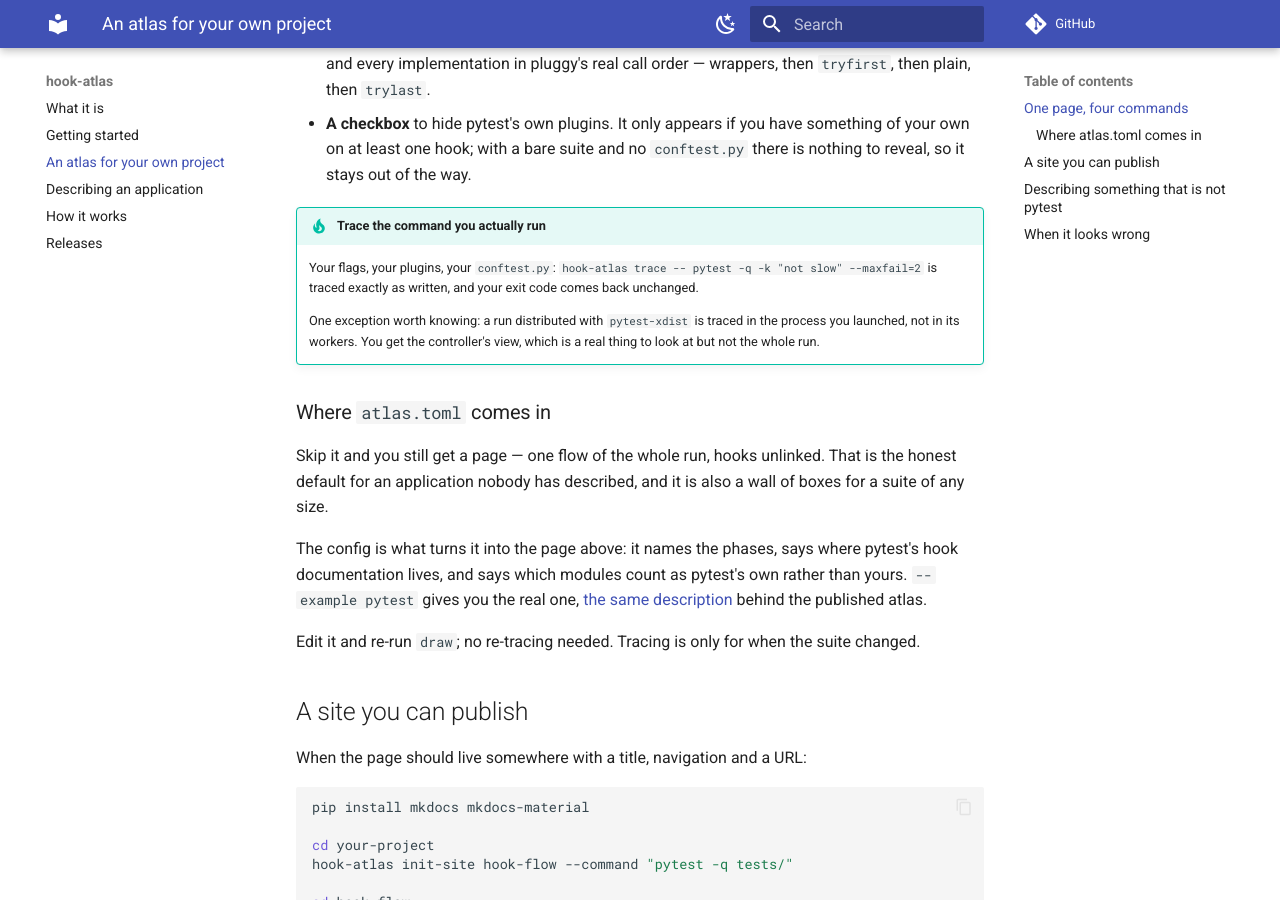
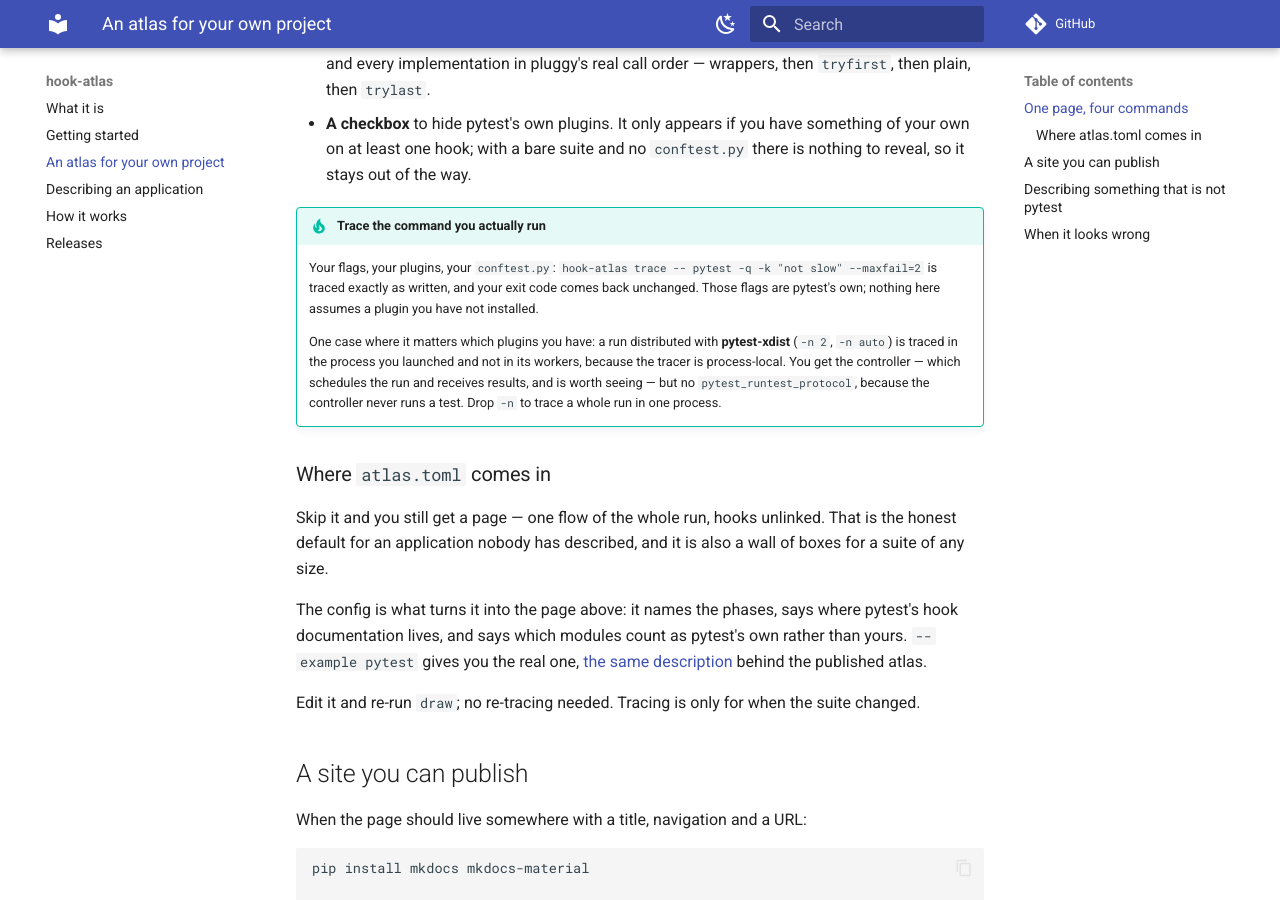
Before and after one commit to zy1o/hook-atlas, an MkDocs documentation site: the page built from docs/your-own-atlas.md, in a window 1280 px wide and 900 px high, scrolled down 727 px. Built offline with MkDocs 1.6.1 and Material for MkDocs 9.7.7, drawn with Linux system fonts in a browser that asks for light colours; comment, search, counter and statistics services are not loaded.

Commit message:
Assume no plugins in the examples, and enforce it
Every command in the documentation now runs against a bare pytest. It mostly
did already - `-q`, `-k`, `--lf`, `--maxfail` are pytest's own - but nothing
said so and nothing stopped it drifting, and the examples are there to be
pasted. A flag from a plugin the reader does not have fails in a way that looks
like our bug rather than a missing dependency.

pytest-xdist stays, named, because what it does to a trace is worth knowing:
the tracer is process-local, so `-n 2` traces the controller and not its
workers. You get the scheduling and no run-test protocol, since the controller
never runs a test. Said plainly, with the remedy - drop `-n`.

tests/test_docs.py now fails if a known plugin flag appears on a page without
its plugin named. Checked by adding `--timeout=60` to a page and watching it
fail with both the flag and the distribution that provides it.

Co-Authored-By: Claude Opus 5 <noreply@anthropic.com>

```diff
--- a/docs/your-own-atlas.md
+++ b/docs/your-own-atlas.md
@@ -38,11 +38,15 @@ What you get:
 
     Your flags, your plugins, your `conftest.py`:
     `hook-atlas trace -- pytest -q -k "not slow" --maxfail=2` is traced exactly
-    as written, and your exit code comes back unchanged.
+    as written, and your exit code comes back unchanged. Those flags are
+    pytest's own; nothing here assumes a plugin you have not installed.
 
-    One exception worth knowing: a run distributed with `pytest-xdist` is traced
-    in the process you launched, not in its workers. You get the controller's
-    view, which is a real thing to look at but not the whole run.
+    One case where it matters which plugins you have: a run distributed with
+    **pytest-xdist** (`-n 2`, `-n auto`) is traced in the process you launched
+    and not in its workers, because the tracer is process-local. You get the
+    controller — which schedules the run and receives results, and is worth
+    seeing — but no `pytest_runtest_protocol`, because the controller never
+    runs a test. Drop `-n` to trace a whole run in one process.
 
 ### Where `atlas.toml` comes in
 
```
Also changed, not shown: CHANGELOG.md (+2 -0 lines), docs/getting-started.md (+7 -0 lines), 1 other file.
